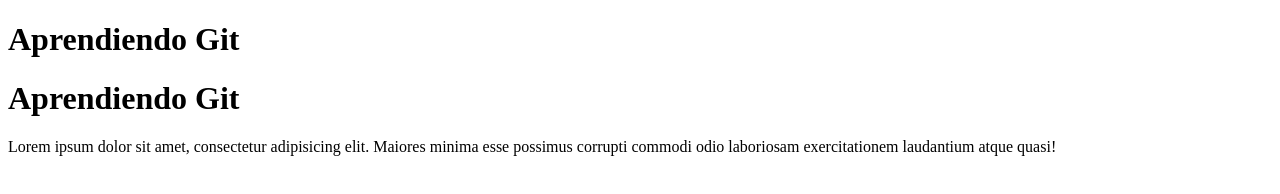
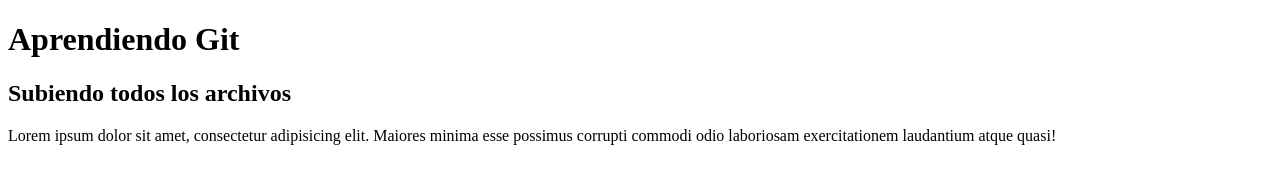
Before and after one commit to P421K/pagetest, a plain HTML site: page index.html in a window 1280 px wide. Drawn offline with Linux system fonts and the light colour scheme.

Commit message:
preparando los archivos por subir

```diff
--- a/index.html
+++ b/index.html
@@ -6,8 +6,8 @@
     <title>Git</title>
   </head>
   <body>
-    <h1>Aprendiendo Git </h1>
-    <h1>Aprendiendo Git </h1>
+    <h1>Aprendiendo Git</h1>
+    <h2>Subiendo todos los archivos</h2>
     <p>
       Lorem ipsum dolor sit amet, consectetur adipisicing elit. Maiores minima
       esse possimus corrupti commodi odio laboriosam exercitationem laudantium
```
